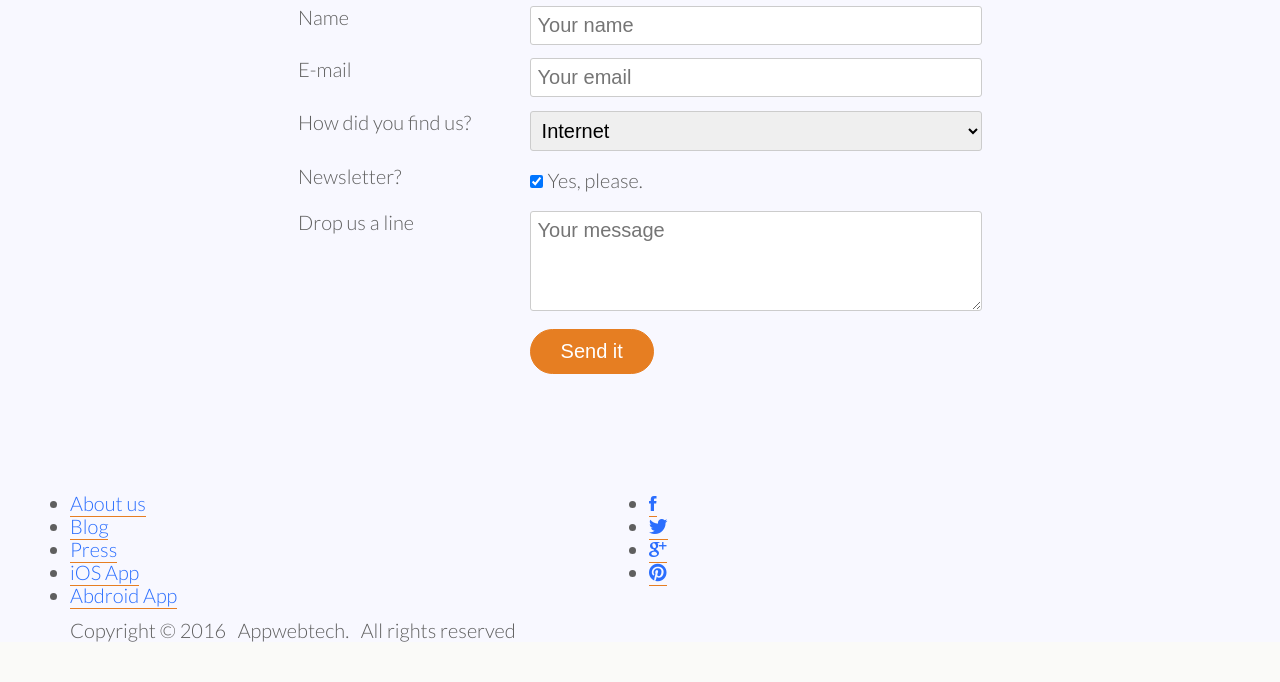
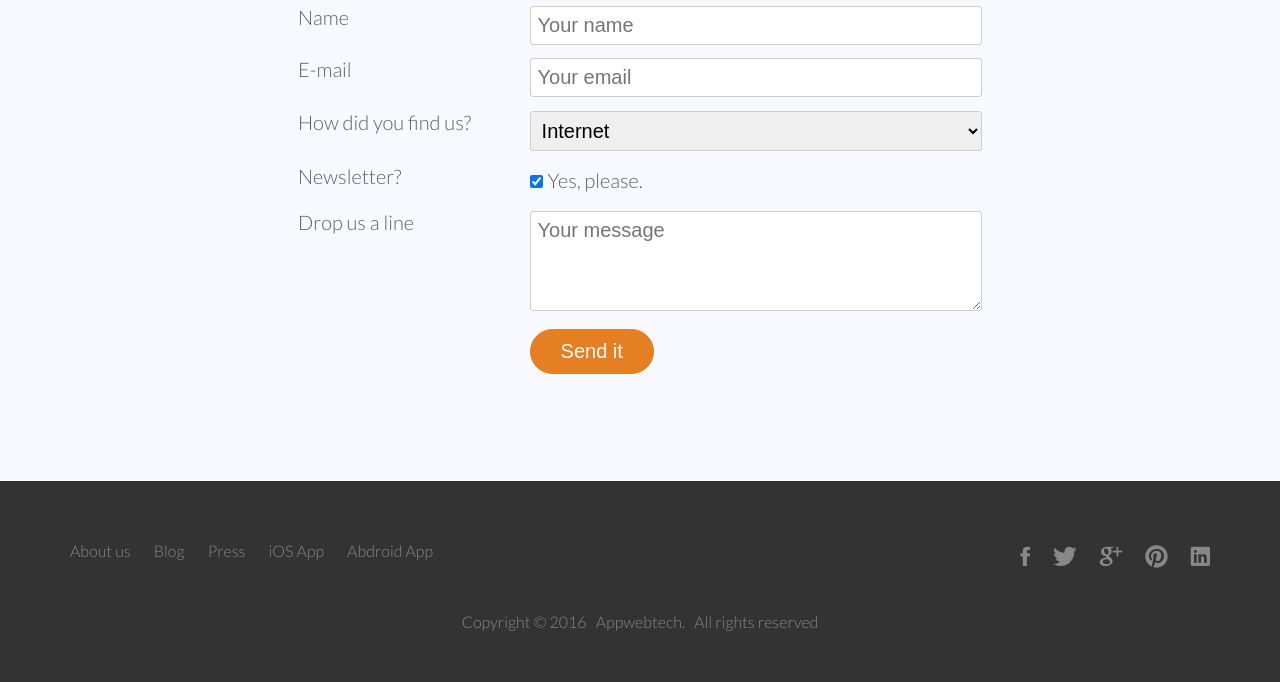
Before and after one commit to appwebtech/Mango_Business, a PHP site: page / in a window 1280 px wide. Shown: the part 4889-5571 px from the top of the page. Before the commit the page ends 5531 px from the top, so only its background shows below. Run offline with PHP 8.4, Linux system fonts and the light colour scheme; some web fonts are replaced.

Commit message:
Finish Footer

```diff
--- a/index.html
+++ b/index.html
@@ -454,6 +454,7 @@
 				<li><a href="#"><i class="ion-social-twitter"></i></a></li>
 				<li><a href="#"><i class="ion-social-googleplus"></i></a></li>
 				<li><a href="#"><i class="ion-social-pinterest"></i></a></li>
+				<li><a href="#"><i class="ion-social-linkedin"></i></a></li>
 			</ul>
 		</div>
 	</div>
--- a/resources/css/style.css
+++ b/resources/css/style.css
@@ -500,3 +500,88 @@ input[type=checkbox] {
 }
 
 *:focus {outline: none;}
+
+
+/* ---------------  Footer -------------- */
+
+footer {
+	background-color: #333;
+	padding: 50px;
+	font-size: 80%;
+}
+
+footer-nav {
+	list-style: none;
+	float: left;
+}
+
+.social-links {
+	list-style: none;
+	float: right;
+}
+
+.footer-nav li,
+.social-links li {
+	display: inline-block;
+	margin-right: 20px;
+}
+
+.footer-nav li:last-child,
+.social-links li:last-child {
+	margin: 0;
+}
+
+.footer-nav li a:link,
+.footer-nav li a:visited,
+.social-links li a:link,
+.social-links li a:visited {
+	text-decoration: none;
+	border: 0;
+	color: #888;
+	transition: color 0.2s;
+}
+
+.footer-nav li a:hover,
+.footer-nav li a:active {
+	color: #ddd;
+
+}
+
+.social-links li a:link,
+.social-links li a:visited {
+	font-size: 160%;
+}
+
+.ion-social-facebook,
+.ion-social-twitter,
+.ion-social-googleplus,
+.ion-social-pinterest,
+.ion-social-linkedin {
+	transition: color 0.2s;
+}
+
+.ion-social-facebook:hover {
+	color: #3b5998;
+}
+
+.ion-social-twitter:hover {
+	color: #55acee;
+}
+
+.ion-social-googleplus:hover {
+	color: #dd4b39;
+}
+
+.ion-social-pinterest:hover {
+	color: #cb2027;
+}
+
+.ion-social-linkedin:hover {
+	color: #007bb5;
+}
+
+footer p {
+	color: #888;
+	text-align: center;
+	margin-top: 30px;
+}
```
